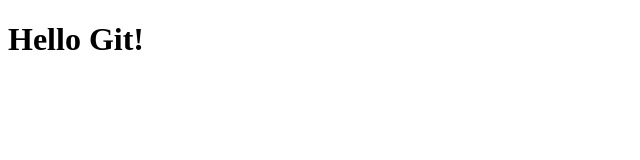
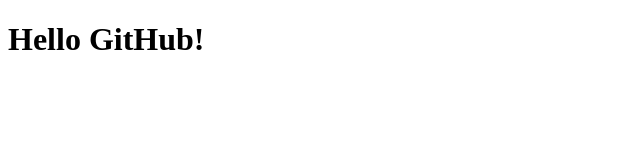
Before and after one commit to trishureddy/git-practice, a plain HTML site: page index.html in a window 1280 px wide. Shown: the whole page, without its empty margins (0-640 px from the left). Drawn offline with Linux system fonts and the light colour scheme.

Commit message:
updated heading

```diff
--- a/index.html
+++ b/index.html
@@ -4,6 +4,6 @@
     <title>My First Git Project</title>
 </head>
 <body>
-    <h1>Hello Git!</h1>
+    <h1>Hello GitHub!</h1>
 </body>
 </html>
```
